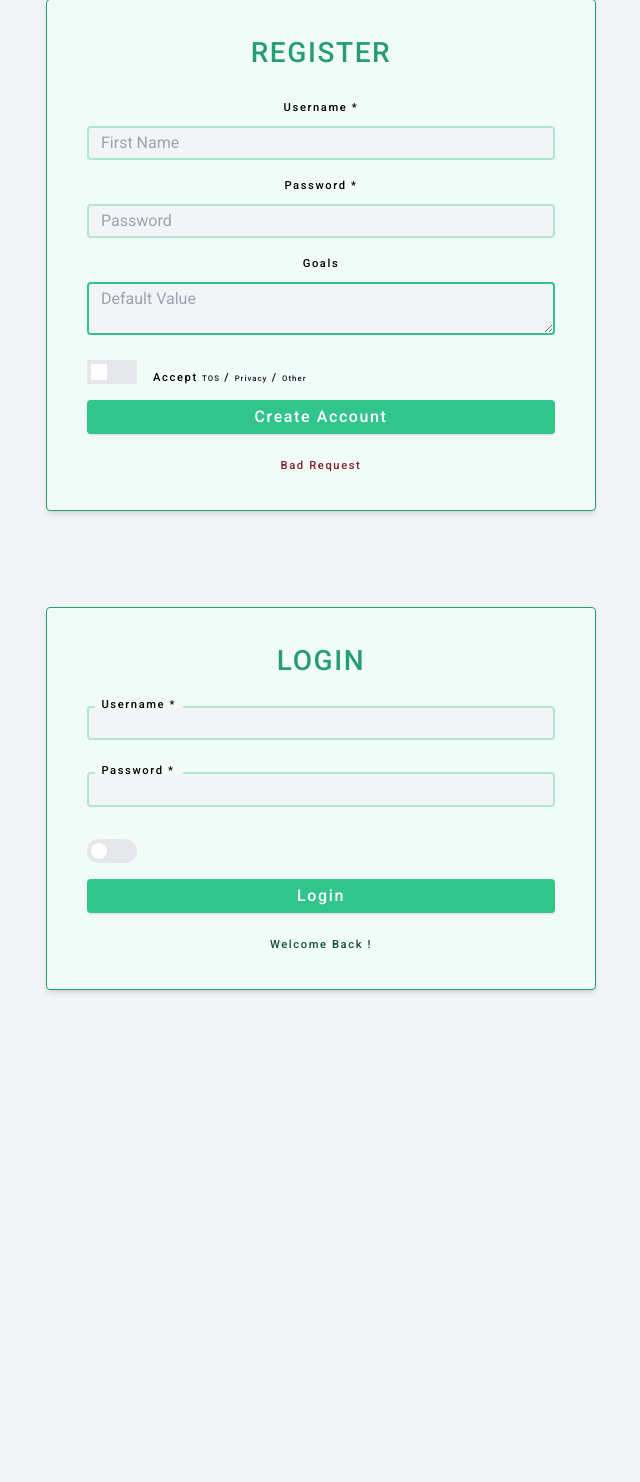
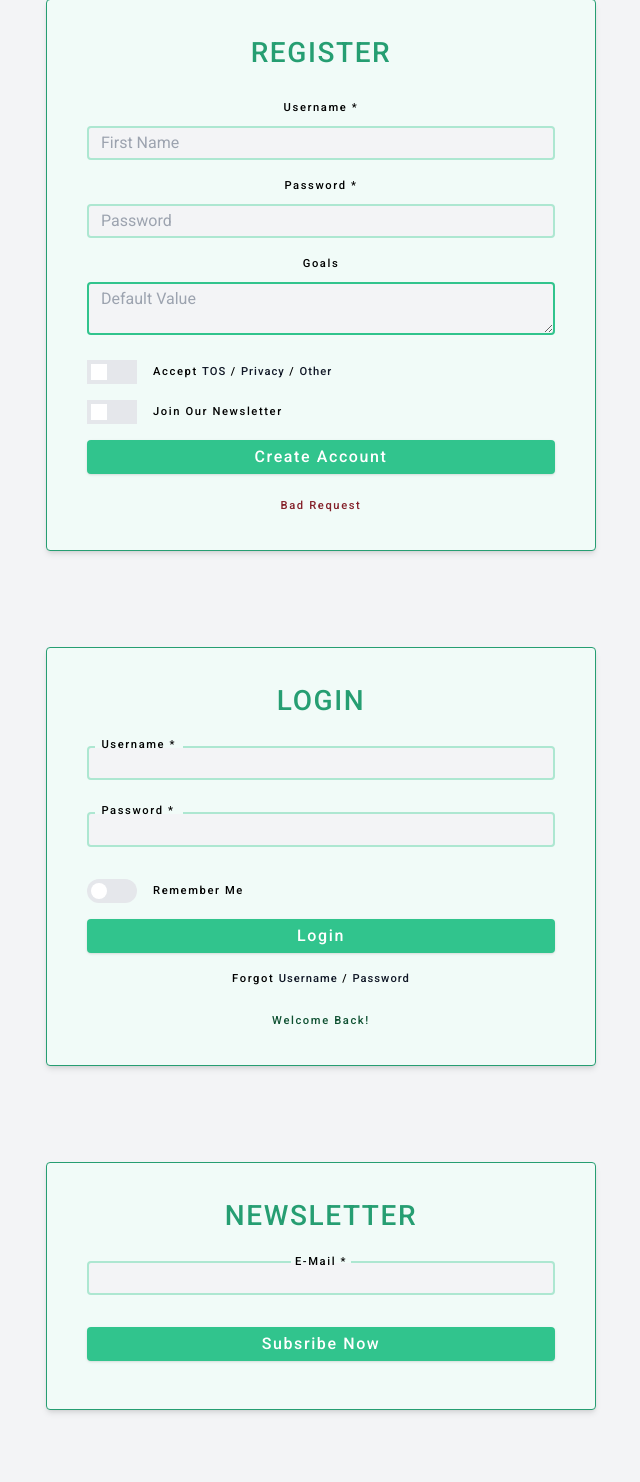
Before and after one commit to micex-pro/mpod, a PHP site: page / in a window 1280 px wide. Shown: the part 2600-4082 px from the top of the page, without its empty margins (319-959 px from the left). Before the commit the page ends 3593 px from the top, so only its background shows below. Run offline with PHP 8.4, Linux system fonts and the light colour scheme.

Commit message:
08/05/2023

```diff
--- a/assets/css/global.css
+++ b/assets/css/global.css
@@ -491,19 +491,13 @@ li {
 }
 .modern-input:hover + .modern-label {
   top: -1.25rem;
-  border-top: none;
-  border-bottom: 5px solid var(--color-bg);
 }
 .modern-input:valid + .modern-label {
   top: -1.25rem;
-  border-top: none;
-  border-bottom: 5px solid var(--color-bg);
   color: var(--primary-600);
 }
 .modern-input:focus + .modern-label {
   top: -1.25rem;
-  border-top: none;
-  border-bottom: 5px solid var(--color-bg);
   color: var(--primary-600);
 }
 
@@ -529,6 +523,24 @@ li {
   * If the input-line has a width of 5.5 rem than the center should be (5.5 - 4.7)/2 = (0.8)/2 = 0.4. so the start position of the label should start at left: 0.4rem.
 */
 
+.form-snewsletter{
+  display: flex;
+  justify-content: center;
+}
+
+.input-line-center{
+  margin: 0;
+  width: 3.8rem;
+  display: flex;
+  justify-content: center;
+  align-items: center;
+}
+.input-line-center .modern-label{
+  position: initial;
+  margin: 0;
+  text-align: center;
+}
+
 .form-switch {
   position: relative;
   display: inline-block;
@@ -536,7 +548,6 @@ li {
   height: 24px;
   transition: var(--transition-2);
   float: left;
-  margin-bottom: 1rem;
 }
 
 .form-switch:hover {
@@ -595,18 +606,29 @@ input:checked + .slider:before {
 .condition-label {
   display: inline;
   margin: 0;
-  float: left;
-  margin-left: 1rem;
-  margin-top: 8.5px;
+  font-size: 0.7rem;
 }
 
 .condition-label .link {
-  font-size: var(--smallText);
+  font-size: 0.7rem;
 }
 
 .slider.round:before {
   border-radius: var(--radius-circle);
 }
+
+.form-row-condition{
+  display: flex;
+  justify-content: start;
+  align-items: center;
+  gap: 0 1rem;
+}
+
+.forgot-credentials{
+  justify-content: center;
+}
+
+
 
 /* End Of Form */
 
--- a/index.html
+++ b/index.html
@@ -218,7 +218,7 @@
               placeholder="Default Value"
             ></textarea>
           </div>
-          <div class="form-row">
+          <div class="form-row form-row-condition">
             <label class="form-switch">
               <input id="form-rcondition" type="checkbox" name="rcondition" />
               <span class="slider"></span>
@@ -228,6 +228,13 @@
               <a href="#" class="link">Privacy</a> /
               <a href="#" class="link">other</a></label
             >
+          </div>
+          <div class="form-row form-row-condition">
+            <label class="form-switch">
+              <input id="form-rnewsletter" type="checkbox" name="rnewsletter" />
+              <span class="slider"></span>
+            </label>
+            <label for="form-rnewsletter" class="form-label condition-label">join our newsletter</label>
           </div>
           <button type="submit" class="btn btn-block">create account</button>
           <small class="form-alert-error">bad request</small>
@@ -256,14 +263,36 @@
             />
             <label for="password" class="modern-label">Password *</label>
           </div>
-          <div class="form-row">
+          <div class="form-row form-row-condition">
             <label class="form-switch">
-              <input type="checkbox" name="lcondition" />
+              <input id="form-lrememberpass" type="checkbox" name="lrememberpass" />
               <span class="slider round"></span>
             </label>
+            <label for="form-rnewsletter" class="form-label condition-label">Remember me</label>
           </div>
           <button type="submit" class="btn btn-block">login</button>
-          <small class="form-alert-success">Welcome back !</small>
+          <div class="form-row form-row-condition forgot-credentials">
+            <label class="form-label condition-label"
+            >Forgot <a href="#" class="link">username</a> /
+            <a href="#" class="link">password</a>
+          </div>
+          <small class="form-alert-success">Welcome back!</small>
+        </form>
+        <form action="#sub-to-newsletter" class="form" id="sform">
+          <h4>newsletter</h4>
+          <div class="form-row form-snewsletter">
+            <div class="input-line input-line-center">
+              <label for="name" class="modern-label">E-mail *</label>
+            </div>
+            <input
+              type="email"
+              class="modern-input"
+              name="semail"
+              id="form-semail"
+              required
+            />
+          </div>
+          <button type="submit" class="btn btn-block">Subsribe now</button>
         </form>
       </div>
     </section>
```
